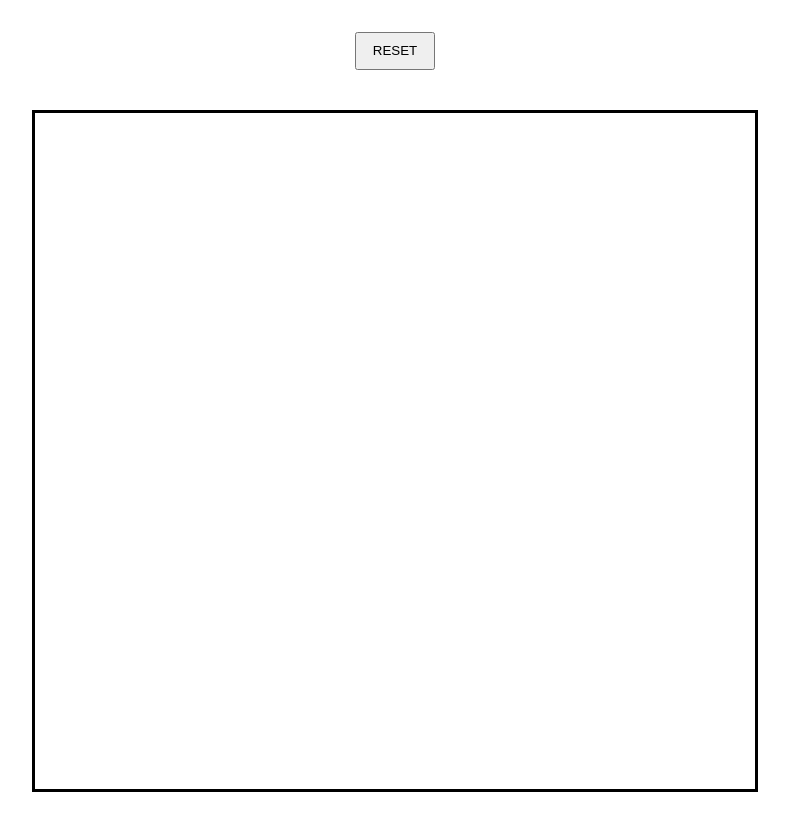
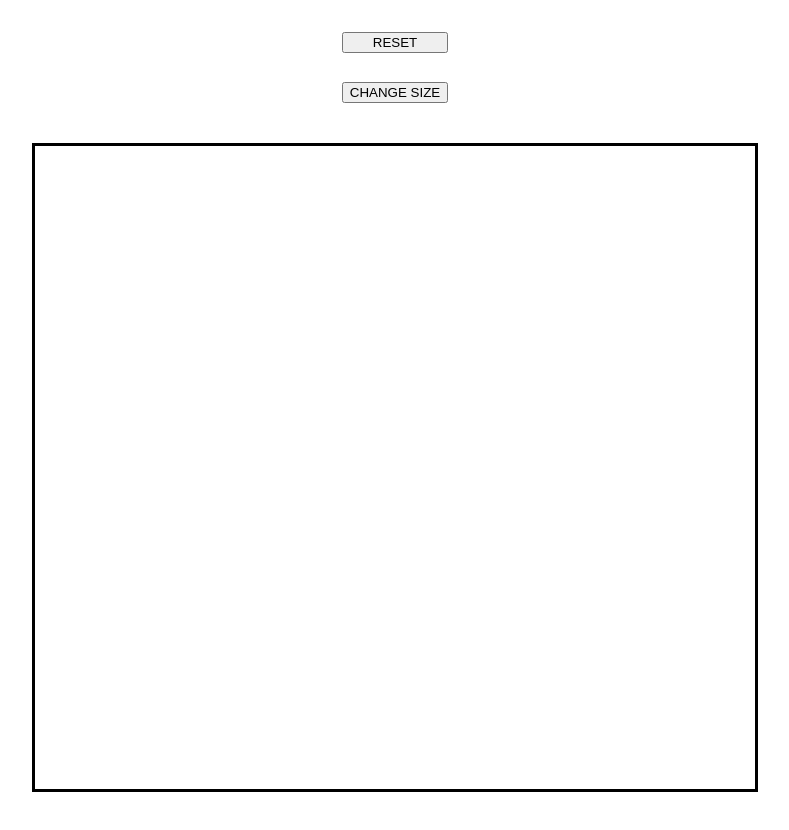
Before and after one commit to taiftaifun/etch-a-sketch, a plain HTML site: page index.html in a window 1280 px wide. Shown: the whole page, without its empty margins (245-1034 px from the left). Drawn offline with Linux system fonts and the light colour scheme.

Commit message:
Fully functioning Etch-A-Sketch!

```diff
--- a/index.css
+++ b/index.css
@@ -15,7 +15,9 @@
     display: grid;
 }
 
-#reset-btn {
-    height: 5%;
-    width: 10%;
+#btn-container {
+    display: flex;
+    flex-direction: column;
+    justify-content: space-between;
+    height: 5rem;
 }
--- a/index.html
+++ b/index.html
@@ -1,10 +1,12 @@
 <head>
     <link rel="stylesheet" href="index.css">
 </head>
-
 <body>
     <div id="game-container">
-        <button id="reset-btn">RESET</button>
+        <div id="btn-container">
+            <button id="reset-btn" class="etch-btn">RESET</button>
+            <button id="size-btn" class="etch-btn">CHANGE SIZE</button>
+        </div>
         <div id="grid-container"></div>
     </div>
 </body>
--- a/index.js
+++ b/index.js
@@ -1,27 +1,45 @@
-const rows = 12;
-const cols = 12;
-const noOfCells = rows*cols;
+let rows = 12;
 const gridContainer = document.querySelector("#grid-container");
 const resetBtn = document.querySelector("#reset-btn");
+const sizeBtn = document.querySelector("#size-btn");
 
-for(let i = 0; i < noOfCells; i++) {
+function randomRgba() {
+    var o = Math.round, r = Math.random, s = 255;
+    return 'rgba(' + o(r()*s) + ',' + o(r()*s) + ',' + o(r()*s) + ',' + r().toFixed(1) + ')';
+}
+
+let color = randomRgba();
+
+function addCells(rows) {
+    let cols = rows;
+    let noOfCells = rows * cols;
+    for (let i = 0; i < noOfCells; i++) {
         let cell = document.createElement("div");
         cell.setAttribute("id", `cell-${i}`);
         cell.setAttribute("class", "cell");
         gridContainer.appendChild(cell);
+
     }
-
+    gridContainer.setAttribute("style", `grid-template-columns: repeat(${cols}, ${100 / cols}%)`);
     const cells = Array.from(document.querySelectorAll(".cell"));
     function colorCell(e) {
         let targetedCell = document.querySelector(`#${e.target.id}`);
-    console.log(targetedCell);
-    targetedCell.setAttribute("style", "background-color: orangered");
-
+        targetedCell.setAttribute("style", `background-color: ${color}`);
     }
     cells.forEach(cell => cell.addEventListener("mouseover", colorCell));
-resetBtn.addEventListener("click", function() {
+    resetBtn.addEventListener("click", function () {
         cells.forEach(cell => cell.setAttribute("style", "background-color: "));
     })
+}
 
+sizeBtn.addEventListener("click", function () {
+    rows = 0;
+    while (rows <= 0 || rows > 100) {
+        rows = prompt("Please enter the desired size of the grid (max value: 100)");
+        rows = parseInt(rows);
+    }
+    gridContainer.textContent = "";
+    addCells(rows);
+})
 
-gridContainer.setAttribute("style", `grid-template-columns: repeat(${cols}, ${100/cols}%)`);
+addCells(rows);
```
Lines whose indentation alone changed are shown as unchanged.
